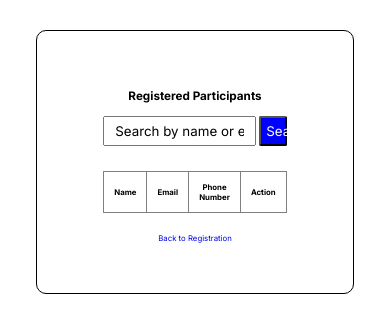
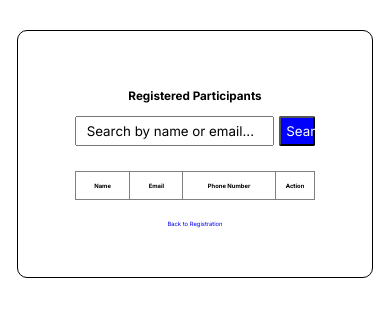
Before and after one commit to shishibaa/scerp_exercise2, a plain HTML site: page parcitipants.html in a window 390 px wide. Drawn offline with Linux system fonts and the light colour scheme.

Commit message:
first commit

```diff
--- a/index.html
+++ b/index.html
@@ -17,15 +17,17 @@
     <div class="seminar-form">
     <h1>AI Seminar Registration</h1>
         <label for="name">Name: <span id="must">*</span></label>
-        <input type="text" id="name-input">
+        <input type="text" id="name-input" placeholder="Enter your name" required>
         <label for="name">Email: <span id="must">*</span></label>
-        <input type="text" id="email-input">
+        <input type="text" id="email-input" placeholder="Enter your Email" required>
         <label for="name">Phone Number: <span id="must">*</span></label>
-        <input type="text" id="tel-input">
+        <input type="text" id="tel-input" placeholder="Enter your Phone number" required>
         <button class="regis-btn">Register</button>
         <a href="parcitipants.html">View Participants</a>
     </div>
 
+    <script src="registration.js"></script>
+
 </body>
 
 </html>
--- a/parcitipants.html
+++ b/parcitipants.html
@@ -21,12 +21,17 @@
                 class="search-btn">Search</button>
         </div>
         <table>
+            <thead>
             <tr>
-                <th>Name</th>
-                <th>Email</th>
-                <th>Phone Number</th>
-                <th>Action</th>
+                <th id="name-col">Name</th>
+                <th id="email-col">Email</th>
+                <th id="phone-col">Phone Number</th>
+                <th id="action-col" style="width: 15%;">Action</th>
             </tr>
+            </thead>
+            <tbody>
+
+            </tbody>
         </table>
         <a href="index.html">Back to Registration</a>
 
--- a/style.css
+++ b/style.css
@@ -56,6 +56,11 @@ input {
     height: 30px;
 }
 
+input {
+    padding: 5px;
+
+}
+
 label {
     margin-bottom: -10px !important;
 }
@@ -101,14 +106,13 @@ a {
 
     .seminar-form,
     .parcitipants {
-        width: 85%;
-        font-size: 2vw;
+        width: 95%;
         margin: 30px auto;
     }
 
     table {
-        width: 85%;
-        font-size: 2vw;
+        width: 95%;
+        font-size: 1.5vw;
     }
 
     h1,
@@ -117,12 +121,13 @@ a {
     }
 
     .div-search {
-        width: 85%;
+        width: 95%;
         margin: auto;
+        font-size: 1.5vw !important;
     }
 
     a {
-        font-size: 2vw !important;
+        font-size: 1.5vw !important;
     }
 }
 
@@ -136,7 +141,7 @@ a {
     }
 
     table {
-        width: 80%;
+        width: 90%;
         font-size: 1.5vw;
     }
 
@@ -146,7 +151,7 @@ a {
     }
 
     .div-search {
-        width: 80%;
+        width: 90%;
         margin: auto;
     }
 
```
Also changed, not shown: parcitipants.js (added), registration.js (added).
